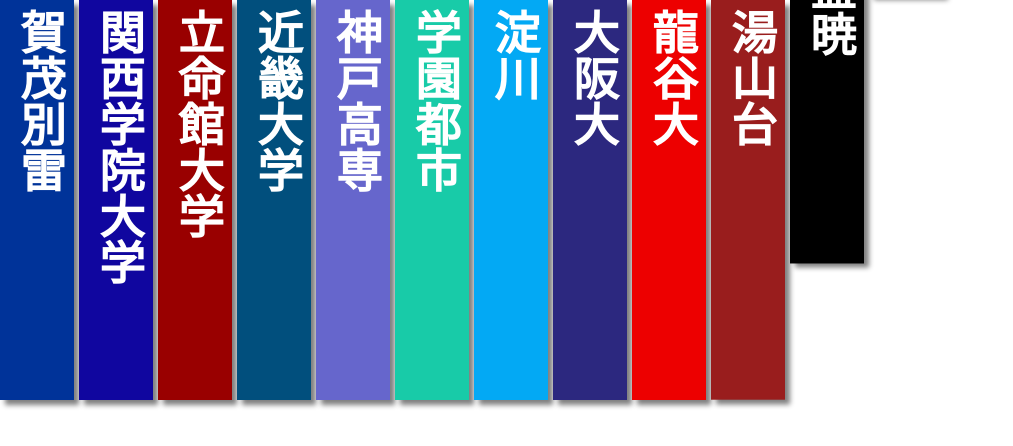
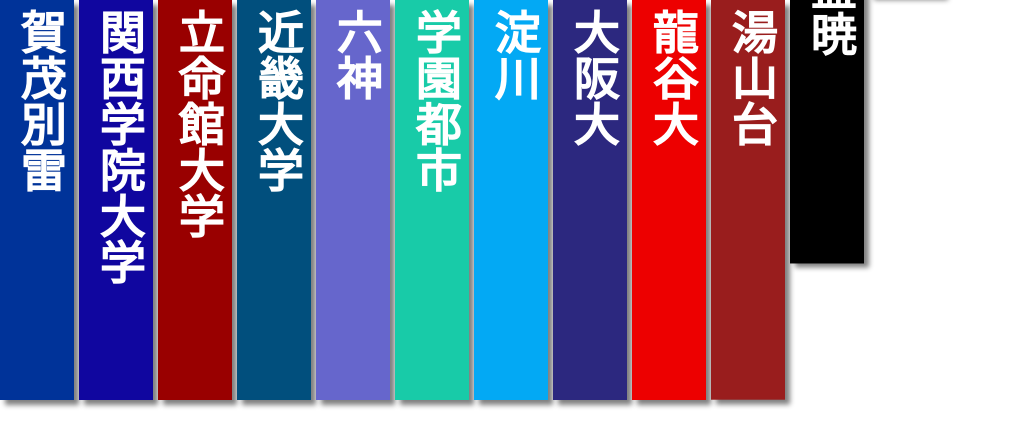
Before and after one commit to ckoshien/league2022-logo, a React (Create React App) app: page / in a window 1280 px wide. Shown: the top 446 px of the page, without its empty margins (0-1013 px from the left). Built offline with nearby package versions, Linux system fonts and the light colour scheme; a web font is replaced by a local one.

Commit message:
no message

```diff
--- a/src/App.tsx
+++ b/src/App.tsx
@@ -42,7 +42,7 @@
       id: 162,
     },
     {
-      name: "神戸高専",
+      name: "六神",
       backgroundColor: "#6666cc",
       id: 162,
     },
```
